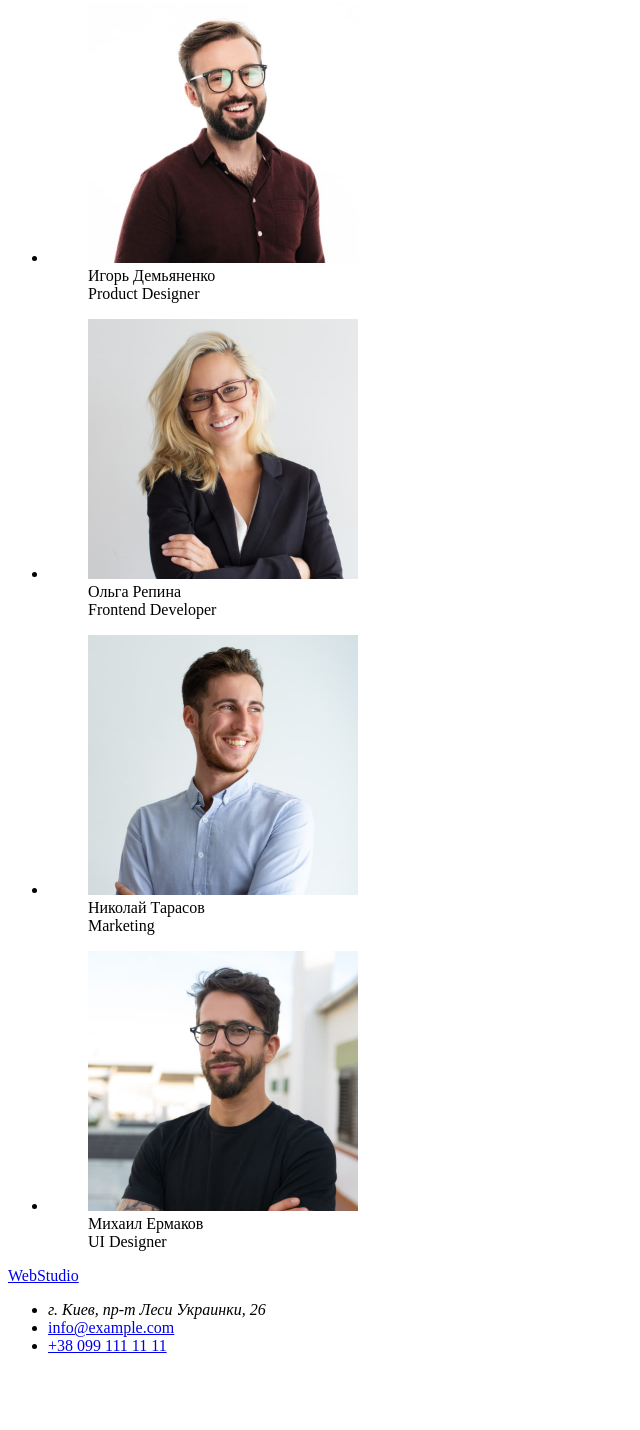
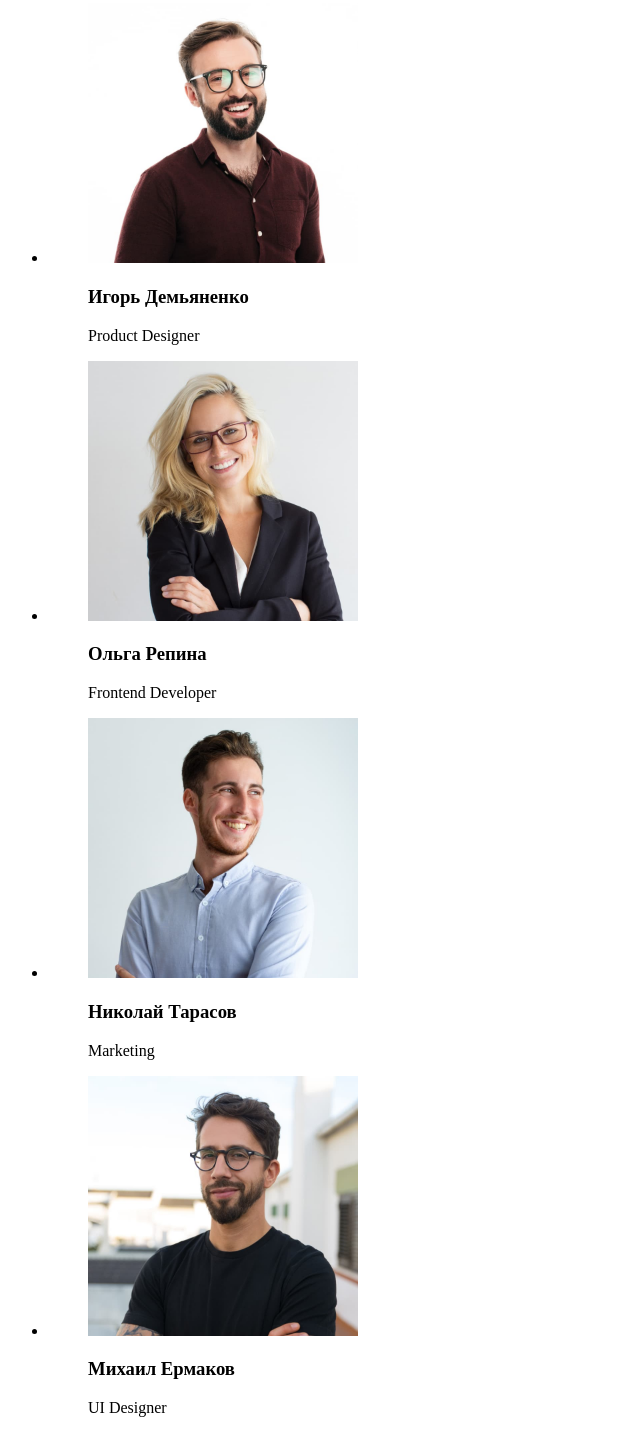
Before and after one commit to JukaDes/goit-markup-hw-01, a plain HTML site: page index.html in a window 1280 px wide. Shown: the part 1642-3072 px from the top of the page, without its empty margins (0-640 px from the left). Before the commit the page ends 3013 px from the top, so only its background shows below. Drawn offline with Linux system fonts and the light colour scheme.

Commit message:
update team members

```diff
--- a/index.html
+++ b/index.html
@@ -81,29 +81,29 @@
             <li>
                 <figure>
                     <img src="./images/img1.jpg" alt="Портрет" width="270">
-                    <figcaption>Игорь Демьяненко</figcaption>
-                    <figcaption>Product Designer</figcaption>
+                    <h3>Игорь Демьяненко</h3>
+                    <p>Product Designer</p>
                 </figure>
             </li>
             <li>
                 <figure>
                     <img src="./images/img2.jpg" alt="Портрет" width="270">
-                    <figcaption>Ольга Репина</figcaption>
-                    <figcaption>Frontend Developer</figcaption>
+                    <h3>Ольга Репина</h3>
+                    <p>Frontend Developer</p>
                 </figure>
             </li>
             <li>
                 <figure>
                     <img src="./images/img3.jpg" alt="Портрет" width="270">
-                    <figcaption>Николай Тарасов</figcaption>
-                    <figcaption>Marketing</figcaption>
+                    <h3>Николай Тарасов</h3>
+                    <p>Marketing</p>
                 </figure>
             </li>
             <li>
                 <figure>
                     <img src="./images/img4.jpg" alt="Портрет" width="270">
-                    <figcaption>Михаил Ермаков</figcaption>
-                    <figcaption>UI Designer</figcaption>
+                    <h3>Михаил Ермаков</h3>
+                    <p>UI Designer</p>
                 </figure>
             </li>
         </ul>
```
